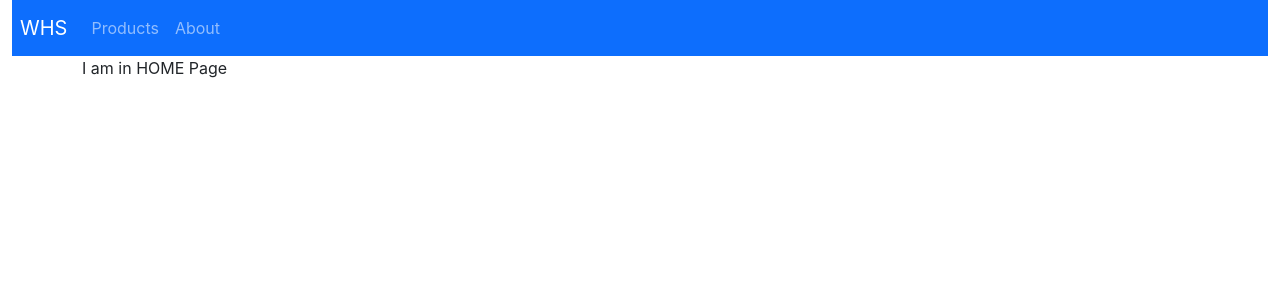
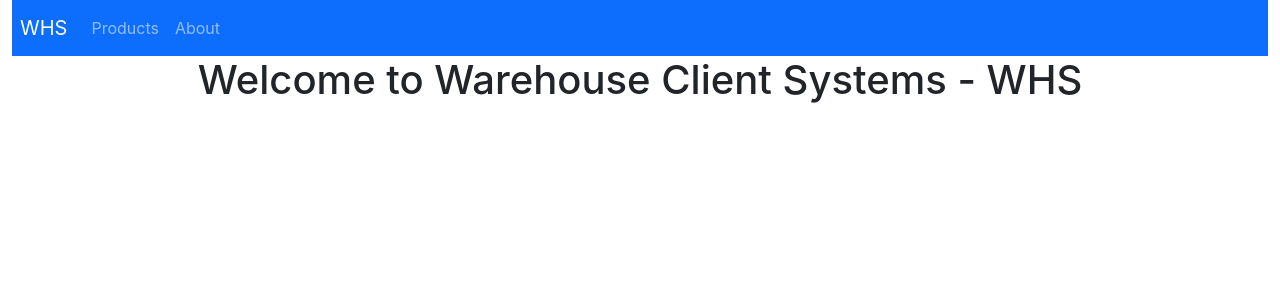
Before and after one commit to Uday8486/whs, a React app: page / in a window 1280 px wide. Shown: the top 300 px of the page. Built offline with nearby package versions, Linux system fonts and the light colour scheme.

Commit message:
add other components or pages

```diff
--- /dev/null
+++ b/src/components/pages/Home/Home.css
@@ -0,0 +1,6 @@
+
+
+.home-welcome-block {
+    text-align:center;
+    vertical-align: middle;
+}
--- a/src/components/pages/Home/Home.tsx
+++ b/src/components/pages/Home/Home.tsx
@@ -1,13 +1,12 @@
-import Container from "react-bootstrap/Container";
-import Row from "react-bootstrap/Row";
-import Col from "react-bootstrap/Col";
+import { Container } from "react-bootstrap";
+import "./Home.css";
 
 const Home = () => {
   return (
     <Container>
-      <Row>
-        <Col>I am in HOME Page </Col>
-      </Row>
+      <div className="home-welcome-block">
+       <h1> Welcome to Warehouse Client Systems - WHS</h1>
+      </div>
     </Container>
   );
 };
--- /dev/null
+++ b/src/components/pages/NotFoundPage/NotFoundPage.tsx
@@ -0,0 +1,13 @@
+
+import React from 'react';
+import { Container } from 'react-bootstrap';
+
+const NotFoundPage = () => {
+  return (
+    <Container fluid>
+        <h1>Oops! The page you are looking for is not found</h1>
+    </Container>
+  );
+}
+
+export default NotFoundPage;
```
Also changed, not shown: src/assets/images/plank.jpeg (added).
